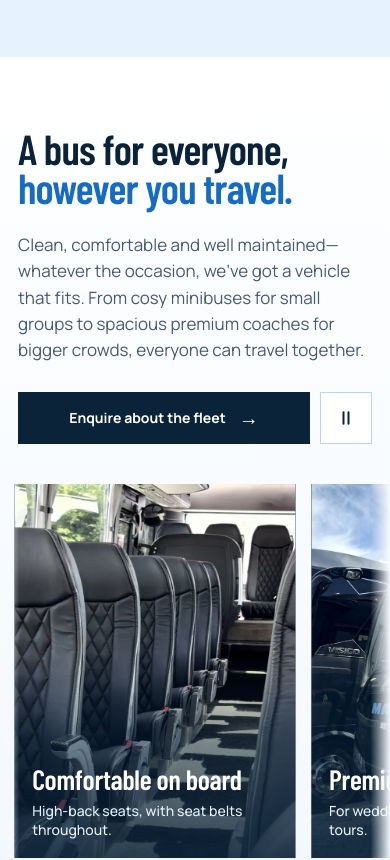
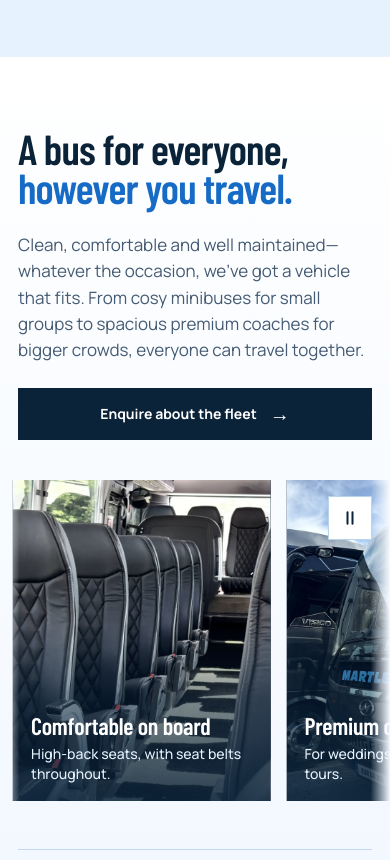
Before and after one commit to EoinOKelly/martleys-website, a React (Vite) app: page / in a window 390 px wide. Shown: the part 7680-8540 px from the top of the page. Built offline with nearby package versions, Linux system fonts and the light colour scheme.

Commit message:
Refactor fleet section layout and styles for improved responsiveness and accessibility

```diff
--- a/src/main.jsx
+++ b/src/main.jsx
@@ -677,20 +677,19 @@ function App() {
 
         <section id="fleet" className="fleet" aria-labelledby="fleet-title">
           <div className="shell fleet__head">
-            <div>
-              <h2 id="fleet-title" className="h-section">A bus for everyone,<br /><em>however you travel.</em></h2>
+            <h2 id="fleet-title" className="h-section">A bus for everyone,<br /><em>however you travel.</em></h2>
+            <div className="fleet__intro">
               <p>Clean, comfortable and well maintained—whatever the occasion, we’ve got a vehicle that fits. From cosy minibuses for small groups to spacious premium coaches for bigger crowds, everyone can travel together.</p>
-            </div>
-            <div className="fleet__head-actions">
               <button className="button" type="button" onClick={() => openQuote('Private hire')}>Enquire about the fleet <Arrow /></button>
-              <button className="fleet__toggle" type="button" aria-pressed={fleetPaused} aria-controls="fleet-reel"
-                aria-label={fleetPaused ? 'Play fleet photos' : 'Pause fleet photos'}
-                onClick={() => setFleetPaused(!fleetPaused)}>
-                <Icon name={fleetPaused ? 'play' : 'pause'} />
-              </button>
             </div>
           </div>
 
+          <div className="fleet__reel-wrap">
+          <button className="fleet__toggle" type="button" aria-pressed={fleetPaused} aria-controls="fleet-reel"
+            aria-label={fleetPaused ? 'Play fleet photos' : 'Pause fleet photos'}
+            onClick={() => setFleetPaused(!fleetPaused)}>
+            <Icon name={fleetPaused ? 'play' : 'pause'} />
+          </button>
           {/* The photos run twice in a row so the reel can loop without a visible seam. */}
           <div id="fleet-reel" className="fleet__reel" data-paused={fleetPaused || undefined}>
             <ul className="fleet__track">
@@ -707,6 +706,7 @@ function App() {
                 );
               })}
             </ul>
+          </div>
           </div>
 
           <div className="shell fleet__specs">
--- a/src/styles.css
+++ b/src/styles.css
@@ -923,27 +923,31 @@ h2,
   color: var(--navy);
   background: linear-gradient(180deg, var(--white) 0%, var(--sky-soft) 35%, var(--sky) 100%);
 }
+/* Heading on the left, the words and button beside it: no empty gap. */
 .fleet__head {
-  display: flex;
-  flex-wrap: wrap;
-  align-items: flex-end;
-  justify-content: space-between;
-  gap: 28px 48px;
-}
-.fleet__head p {
-  max-width: 46ch;
-  margin: 24px 0 0;
+  display: grid;
+  grid-template-columns: minmax(0, 1fr) minmax(0, 1fr);
+  gap: 24px clamp(40px, 6vw, 96px);
+  align-items: end;
+}
+.fleet__intro p {
+  max-width: 52ch;
+  margin: 0 0 24px;
   color: var(--muted);
   font-size: 17px;
 }
-.fleet__head-actions {
-  display: flex;
-  align-items: center;
-  gap: 10px;
-}
+.fleet__reel-wrap {
+  position: relative;
+  margin-top: clamp(40px, 5vw, 56px);
+}
+/* The pause button sits on the reel it controls. */
 .fleet__toggle {
-  width: 52px;
-  height: 52px;
+  position: absolute;
+  z-index: 2;
+  top: 16px;
+  right: var(--gutter);
+  width: 44px;
+  height: 44px;
   display: grid;
   place-items: center;
   padding: 0;
@@ -959,7 +963,6 @@ h2,
 
 /* A slow, endless reel of the fleet. It only stops when someone presses the pause button. */
 .fleet__reel {
-  margin-top: clamp(40px, 5vw, 64px);
   overflow: hidden;
   -webkit-mask-image: linear-gradient(90deg, transparent, #000 5%, #000 95%, transparent);
   mask-image: linear-gradient(90deg, transparent, #000 5%, #000 95%, transparent);
@@ -981,8 +984,8 @@ h2,
 .fleet__card {
   position: relative;
   flex: 0 0 auto;
-  width: clamp(260px, 26vw, 390px);
-  aspect-ratio: 3 / 4;
+  width: clamp(240px, 21vw, 320px);
+  aspect-ratio: 4 / 5;
   overflow: hidden;
   background: var(--navy);
 }
@@ -1001,20 +1004,20 @@ h2,
 .fleet__caption {
   position: absolute;
   z-index: 1;
-  right: 22px;
-  bottom: 22px;
-  left: 22px;
-  display: grid;
-  gap: 8px;
+  right: 20px;
+  bottom: 20px;
+  left: 20px;
+  display: grid;
+  gap: 6px;
   color: #e6f1fc;
-  font-size: 15px;
+  font-size: 14px;
   font-weight: 500;
   line-height: 1.4;
 }
 .fleet__caption strong {
   color: var(--white);
   font-family: 'Barlow Condensed', sans-serif;
-  font-size: clamp(28px, 2.4vw, 34px);
+  font-size: clamp(24px, 2vw, 30px);
   font-weight: 600;
   line-height: .95;
   letter-spacing: -.01em;
@@ -1043,6 +1046,7 @@ h2,
   font-weight: 600;
   line-height: .82;
   letter-spacing: -.02em;
+  white-space: nowrap;
 }
 .fleet__numbers dd {
   max-width: 22ch;
@@ -1543,6 +1547,7 @@ h2,
   }
   .updates__inner .button { grid-column: auto; }
   .fleet__facilities ul { grid-template-columns: repeat(2, minmax(0, 1fr)); }
+  .fleet__head { grid-template-columns: minmax(0, 1fr); }
   .about__points { grid-template-columns: minmax(0, 1fr); gap: 16px; }
   .about__points li { padding: 0; }
   .about__points li + li { padding-top: 16px; border-top: 1px solid var(--line); border-left: 0; }
@@ -1633,9 +1638,8 @@ h2,
   .route-board span:not(.arrow) { grid-area: name; }
   .route-board small { grid-area: tag; }
   .route-board .arrow { grid-area: arrow; }
-  .fleet__head-actions { width: 100%; }
-  .fleet__head-actions .button { flex: 1; }
-  .fleet__card { width: 72vw; }
+  .fleet__intro .button { width: 100%; }
+  .fleet__card { width: 66vw; }
   .fleet__track { animation-duration: 50s; }
   .fleet__caption { right: 18px; bottom: 18px; left: 18px; font-size: 14px; }
   .fleet__numbers { grid-template-columns: minmax(0, 1fr); }
```
